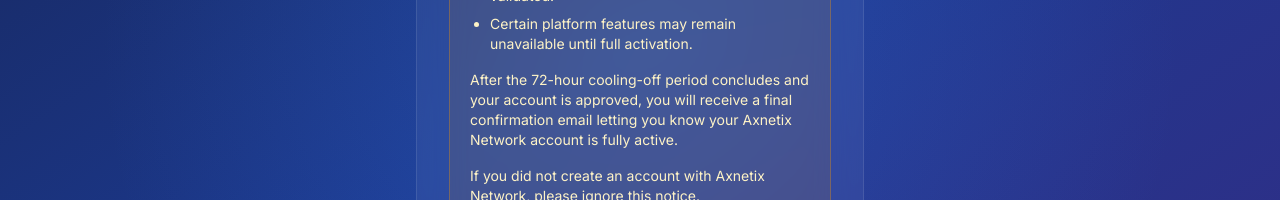
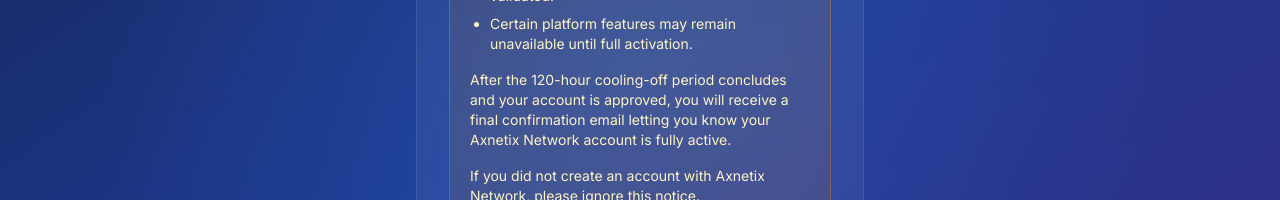
Before and after one commit to zubairfloat/dashboard1, a Next.js app: page /login in a window 1280 px wide. Shown: the part 384-584 px from the top of the page. Built offline with nearby package versions, Linux system fonts and the light colour scheme.

Commit message:
update the hours in ui

```diff
--- a/app/login/page.tsx
+++ b/app/login/page.tsx
@@ -5,7 +5,7 @@
 export default function LoginPage() {
   const handleLogin = () => {
     alert(
-      "Your account is currently under review. Login will be available after the 72-hour activation period."
+      "Your account is currently under review. Login will be available after the 120-hour activation period."
     );
   };
 
@@ -63,7 +63,7 @@
           </ul>
 
           <p className="mt-4">
-            After the 72-hour cooling-off period concludes
+            After the 120-hour cooling-off period concludes
             and your account is approved, you will receive
             a final confirmation email letting you know
             your Axnetix Network account is fully active.
```
